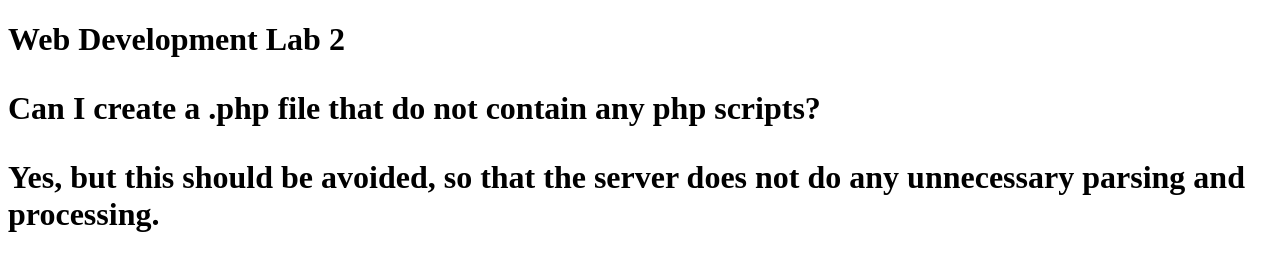
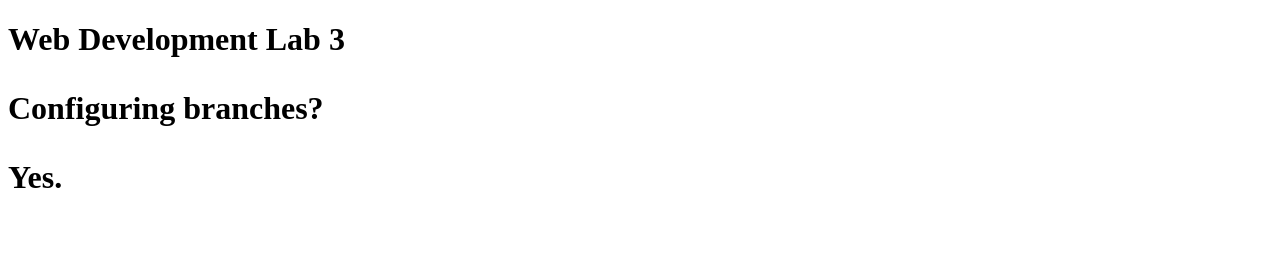
Before and after one commit to tedyadav98/Project, a plain HTML site: page about.html in a window 1280 px wide. Drawn offline with Linux system fonts and the light colour scheme.

Commit message:
Configuring branches

```diff
--- a/about.html
+++ b/about.html
@@ -5,8 +5,8 @@
 <title>Project</title>
 </head>
 <body>
-<h1>Web Development Lab 2</h>
-<p>Can I create a .php file that do not contain any php scripts?</p>
-<p>Yes, but this should be avoided, so that the server does not do any unnecessary parsing and processing.</p>
+<h1>Web Development Lab 3</h>
+<p>Configuring branches?</p>
+<p>Yes.</p>
 </body>
 </html>
```
Also changed, not shown: index.html (+2 -2 lines).
